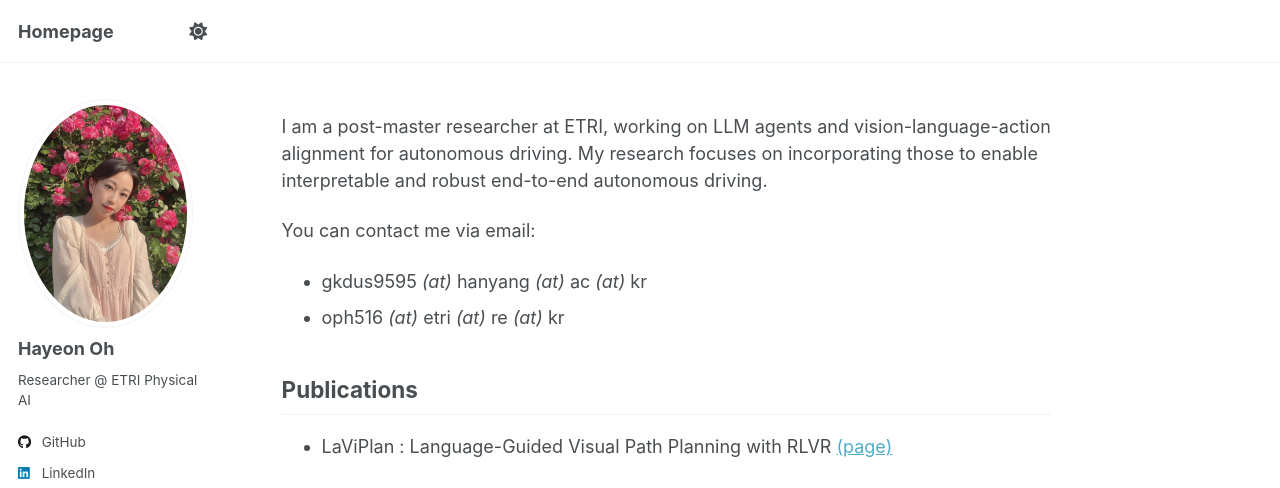
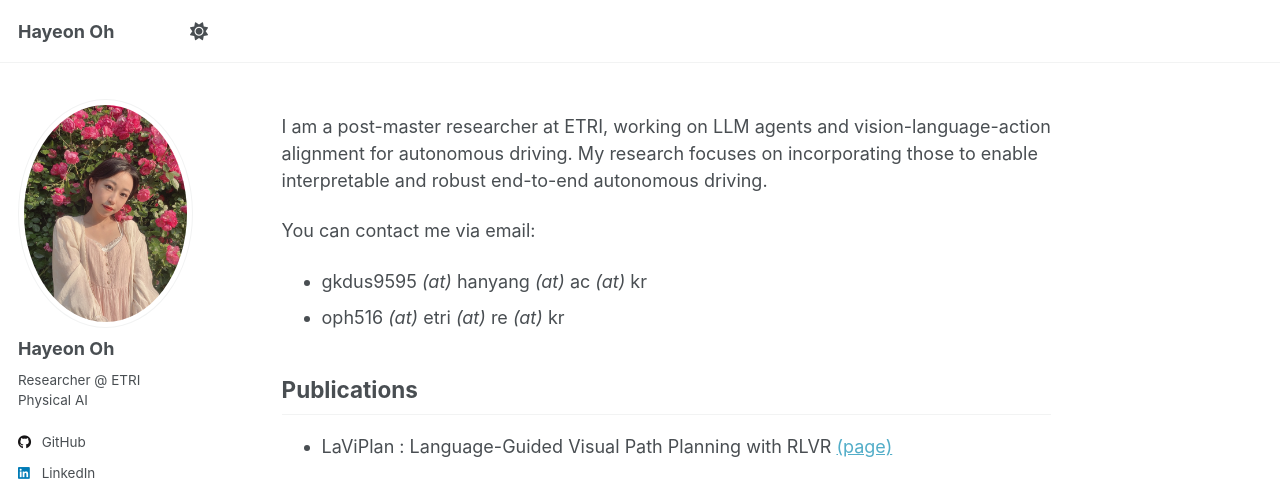
Before and after one commit to OPhD-hahao/OPhD-hahao.github.io, a Jekyll site: the page built from _pages/about.md, in a window 1280 px wide. Shown: the top 488 px of the page. Built offline with Jekyll 4.4.1, drawn with Linux system fonts in a browser that asks for light colours; a script that is not in the unit is left out; some of the changed lines change nothing that is shown.

Commit message:
Edit bio and title

```diff
--- a/_config.yml
+++ b/_config.yml
@@ -9,7 +9,7 @@
 # Basic Site Settings
 locale                   : "en-US"
 site_theme               : "default"
-title                    : "Homepage"
+title                    : "Hayeon Oh"
 title_separator          : "-"
 name                     : &name "Hayeon Oh"
 description              : &description "personal description"
@@ -25,9 +25,7 @@ author:
   avatar           : "profile.png"
   name             : "Hayeon Oh"
   pronouns         : # example: "she/her"
-  bio: |
-    Researcher @ ETRI
-    Physical AI
+  bio              : "Researcher @ ETRI <br> Physical AI"
   # location         : "ETRI"
   employer         : # "Red Brick University"
   uri              : # URL
```
